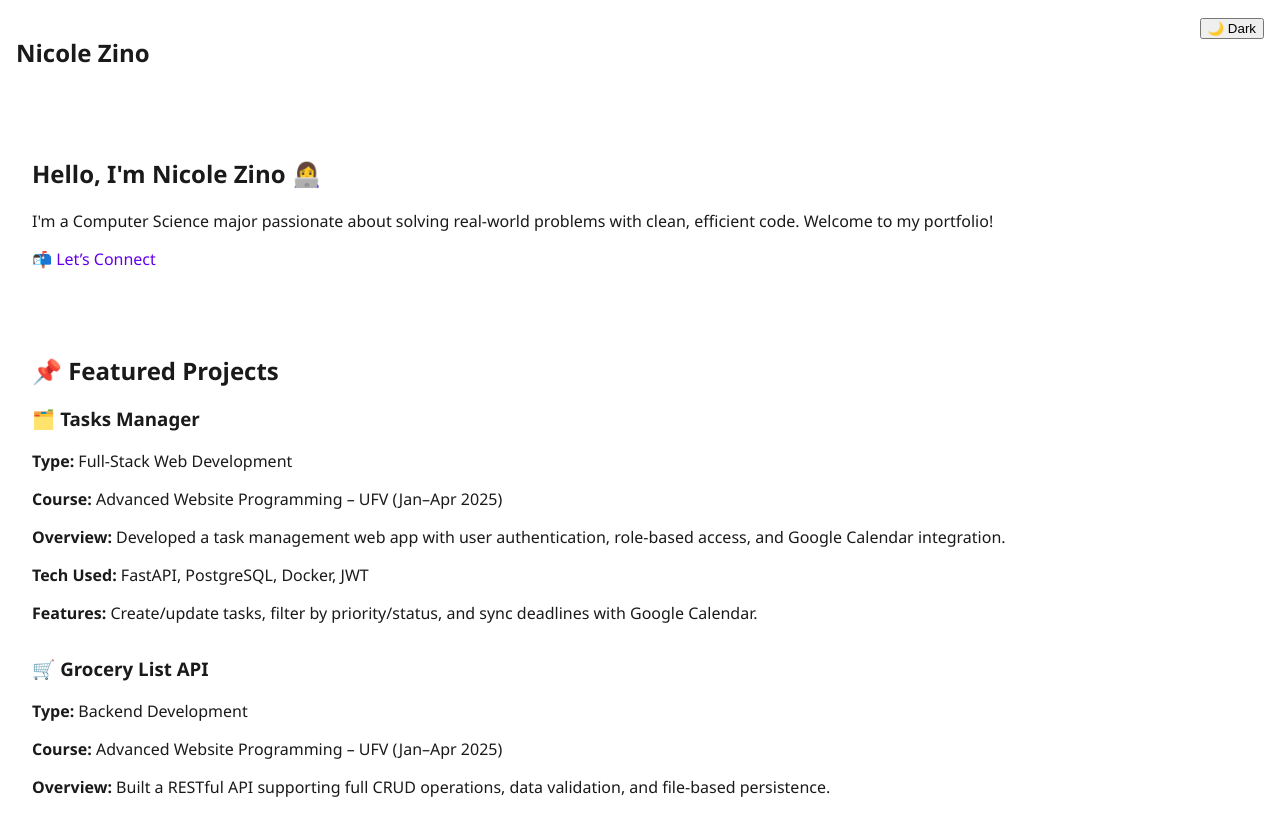
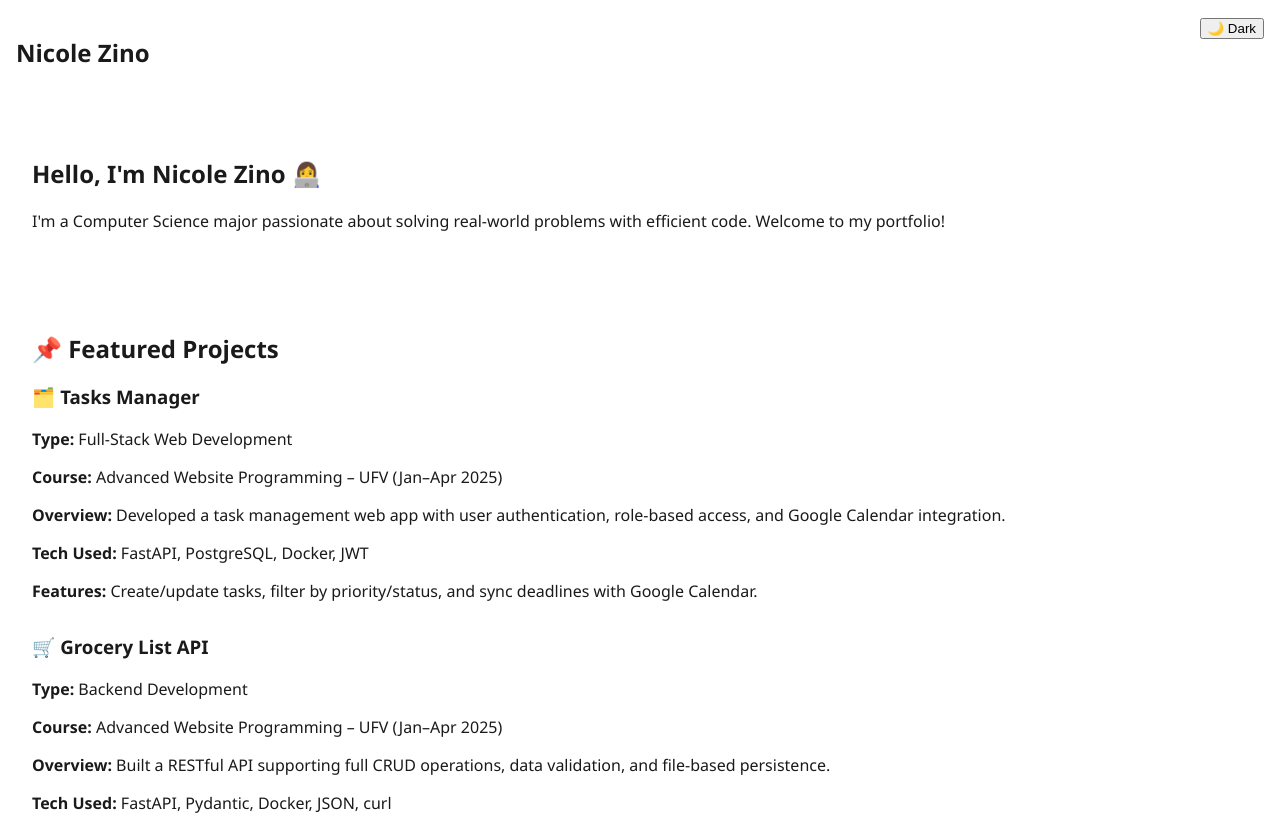
Before and after one commit to DJNicoco/my-portfolio, a React (Create React App) app: page / in a window 1280 px wide. Shown: the top 815 px of the page. Built offline with nearby package versions, Linux system fonts and the light colour scheme.

Commit message:
Edited page

```diff
--- a/src/components/Hero.jsx
+++ b/src/components/Hero.jsx
@@ -3,10 +3,8 @@ const Hero = () => {
     <section>
       <h1>Hello, I'm Nicole Zino 👩‍💻</h1>
       <p>
-        I'm a Computer Science major passionate about solving real-world problems with clean,
-        efficient code. Welcome to my portfolio!
+        I'm a Computer Science major passionate about solving real-world problems with efficient code. Welcome to my portfolio!
       </p>
-      <a href="#contact">📬 Let’s Connect</a>
     </section>
   );
 };
```
